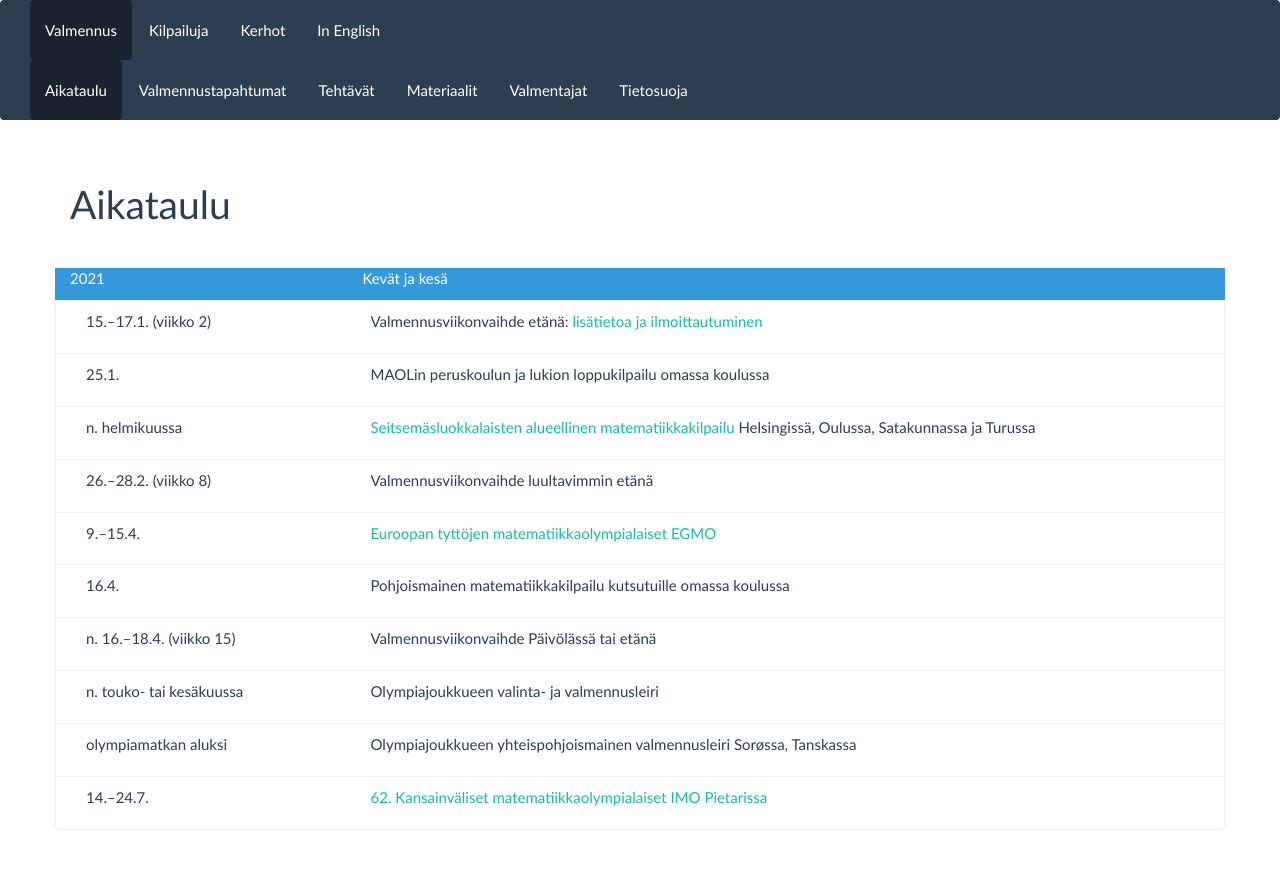
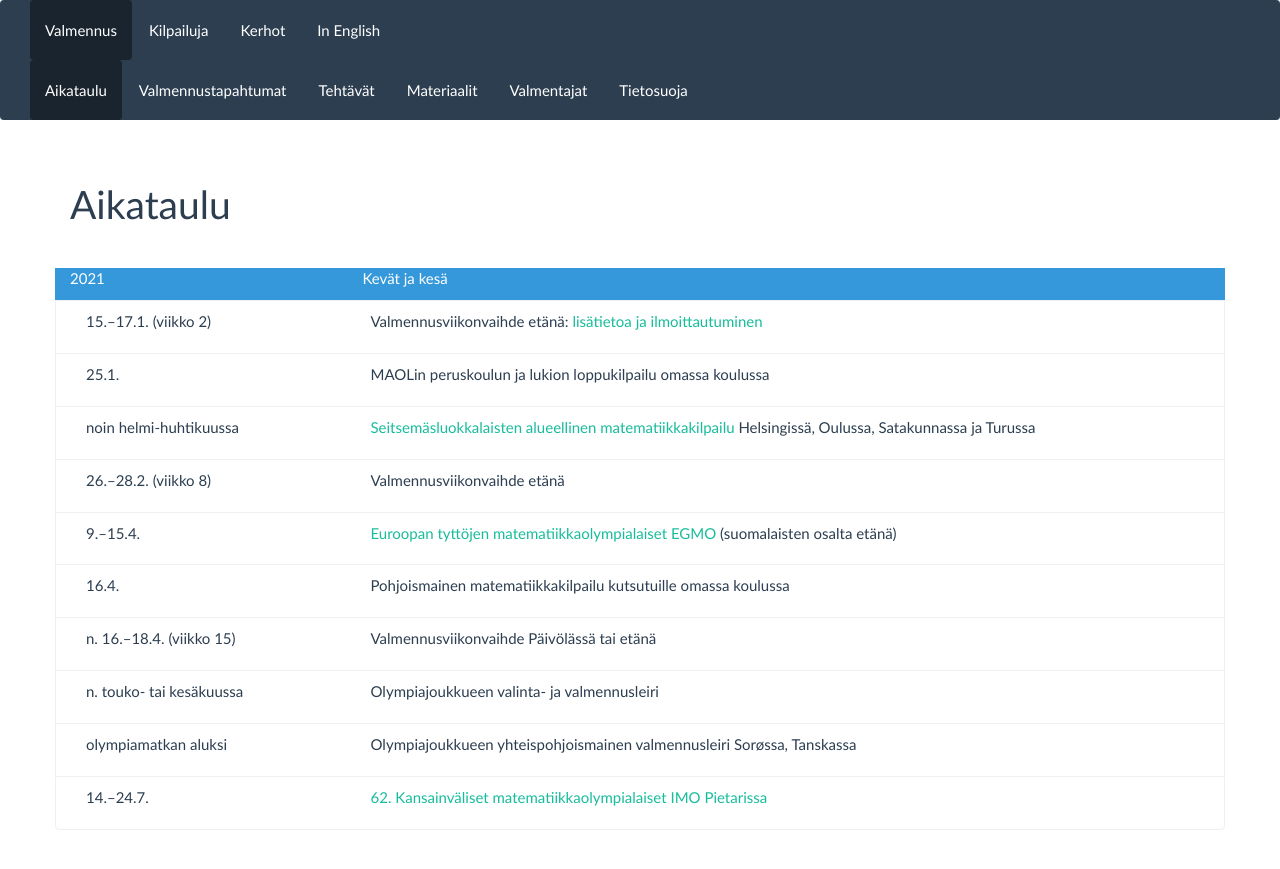
Before and after one commit to matematiikkakilpailut/matematiikkakilpailut.github.io, a Jekyll site: the page built from aikataulu/index.md, in a window 1280 px wide. Shown: the top 869 px of the page. Built offline with Jekyll 4.4.1, drawn with Linux system fonts in a browser that asks for light colours.

Commit message:
Update index.md
seiskat aika, EGMO+viikko 8 etänä

```diff
--- a/aikataulu/index.md
+++ b/aikataulu/index.md
@@ -10,11 +10,11 @@ aikataulu:
     tapahtuma: "Valmennus&shy;viikonvaihde etänä: [lisätietoa ja ilmoittautuminen](2021W02/)"
   - tapahtuma: "MAOLin perus&shy;koulun ja lukion loppu&shy;kilpailu omassa koulussa"
     pvm: "25.1."
-  - pvm: "n. helmikuussa"
+  - pvm: "noin helmi-huhtikuussa"
     tapahtuma: "[Seitsemäs&shy;luokkalaisten alueel&shy;linen matematiikka&shy;kilpailu](/seiskat/) Helsingissä, Oulussa, Sata&shy;kunnassa ja Turussa"
   - pvm: "26.&ndash;28.2. (viikko 8)"
-    tapahtuma: "Valmennus&shy;viikonvaihde luultavimmin etänä"
-  - tapahtuma: "[Euroopan tyttöjen matematiikka&shy;olympialaiset <abbr>EGMO</abbr>](https://www.egmo.org/egmos/egmo10/)"
+    tapahtuma: "Valmennus&shy;viikonvaihde etänä"
+  - tapahtuma: "[Euroopan tyttöjen matematiikka&shy;olympialaiset <abbr>EGMO</abbr>](https://www.egmo.org/egmos/egmo10/) (suomalaisten osalta etänä)"
     pvm: "9.&ndash;15.4."
   - tapahtuma: "Pohjois&shy;mainen matematiikka&shy;kilpailu kutsutuille omassa koulussa"
     pvm: "16.4."
```
